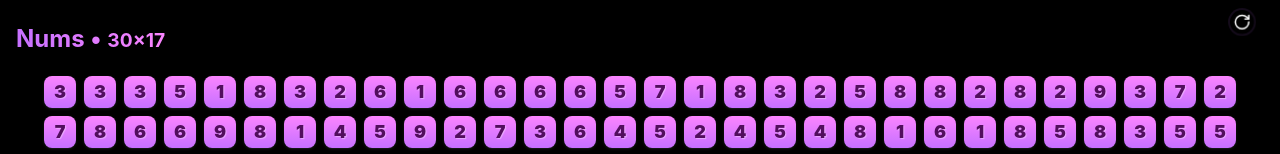
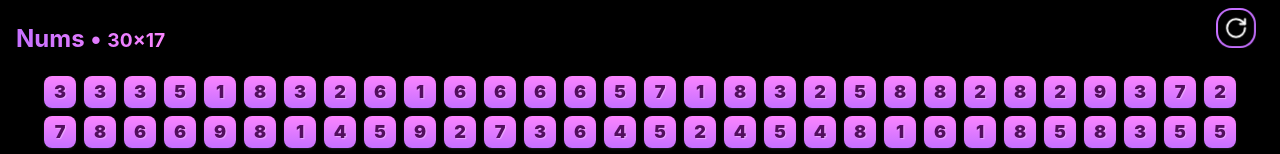
Before and after one commit to floatrx/nums-demo, a React (Vite) app: page / in a window 1280 px wide. Shown: the top 154 px of the page. Built offline with nearby package versions, Linux system fonts and the light colour scheme; no server answers.

Commit message:
update action buttons

```diff
--- a/src/components/layout/heading/heading.tsx
+++ b/src/components/layout/heading/heading.tsx
@@ -19,14 +19,14 @@ export const Heading: FC<IProps> = ({ size, onReset, canShuffle, onShuffle }) =>
       </small>
     </span>
     <div className={s.actions}>
-      <button className={s.button} onClick={onReset}>
-        <RotateCw className={s.icon} />
-      </button>
       {canShuffle && (
         <button className={s.button} onClick={onShuffle}>
           <Shuffle className={s.icon} />
         </button>
       )}
+      <button className={s.button} onClick={onReset}>
+        <RotateCw className={s.icon} />
+      </button>
     </div>
   </h2>
 );
--- a/src/styles/global.scss
+++ b/src/styles/global.scss
@@ -4,10 +4,10 @@
 }
 
 .btn-circle {
-    @apply flex size-7 items-center justify-center
+    @apply flex h-10 min-w-10 items-center justify-center
   rounded-2xl
   border-2
-  border-primary/10
+  border-primary
   bg-black/70
   p-[3px]
   text-white
```
